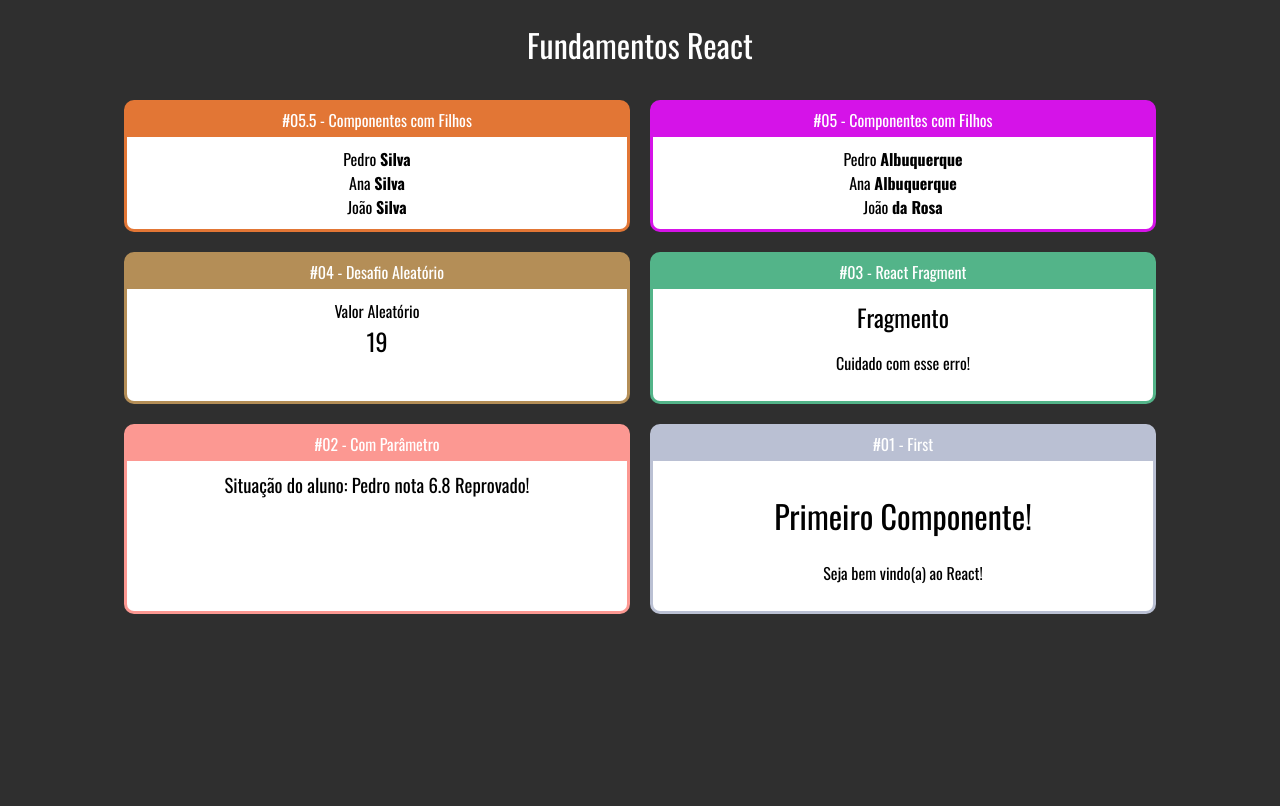
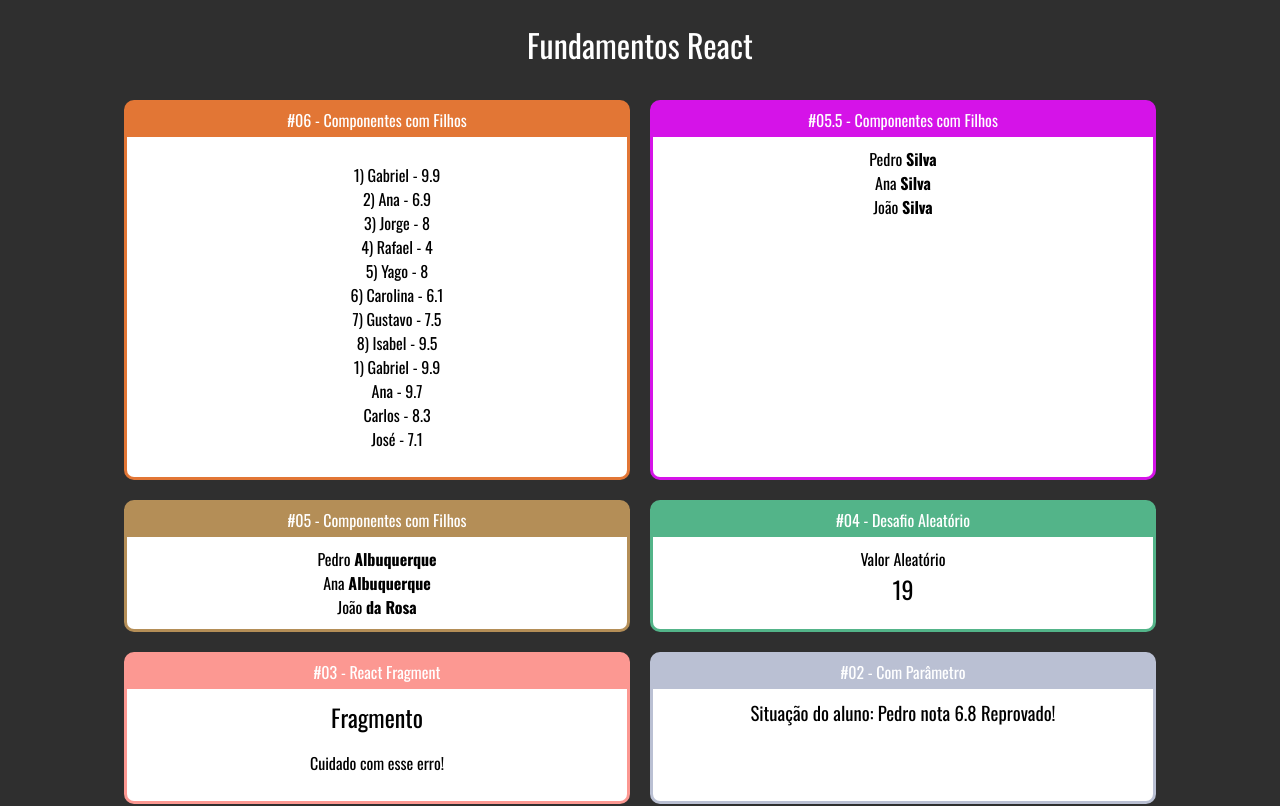
Before and after one commit to Gabones/fundamentos-react, a React (Create React App) app: page / in a window 1280 px wide. Shown: the top 806 px of the page. Built offline with nearby package versions, Linux system fonts and the light colour scheme.

Commit message:
lista de alunos

```diff
--- a/src/App.jsx
+++ b/src/App.jsx
@@ -1,6 +1,7 @@
 import React from 'react'
 import './App.css'
 
+import ListaAluno from './components/repeat/ListaAlunos'
 import FamiliaAdvanced from './components/basicos/FamiliaAdvanced'
 import FamiliaMembro from './components/basicos/FamiliaMembro'
 import Familia from './components/basicos/Familia'
@@ -39,6 +40,9 @@ export default _ =>
     <div className="App">
         <h1>Fundamentos React</h1>
         <div className="Cards">
+            <Card titulo="#06 - Componentes com Filhos" color={getRandomColor()}>
+                <ListaAluno></ListaAluno>
+            </Card>
             <Card titulo="#05.5 - Componentes com Filhos" color={getRandomColor()}>
                 <FamiliaAdvanced sobrenome="Silva">
                     <FamiliaMembro nome="Pedro" />
--- /dev/null
+++ b/src/components/repeat/ListaAlunos.jsx
@@ -0,0 +1,20 @@
+import React from 'react'
+import alunos from '../../data/aluno'
+
+export default props => {
+    const li1 = <li>{alunos[0].id}) {alunos[0].nome} - {alunos[0].nota}</li>
+
+    const lis = alunos.map(aluno => <li key={aluno.id}>{aluno.id}) {aluno.nome} - {aluno.nota}</li>,)
+
+    return (
+        <div>
+            <ul style={{ listStyle: 'none'}}>
+                {lis}
+                {li1}
+                <li>Ana - 9.7</li>
+                <li>Carlos - 8.3</li>
+                <li>José - 7.1</li>
+            </ul>
+        </div>
+    )
+}
--- /dev/null
+++ b/src/data/aluno.js
@@ -0,0 +1,10 @@
+export default [
+    { id: 1, nome: 'Gabriel',  nota: 9.9 },
+    { id: 2, nome: 'Ana',      nota: 6.9 },
+    { id: 3, nome: 'Jorge',    nota: 8 },
+    { id: 4, nome: 'Rafael',   nota: 4 },
+    { id: 5, nome: 'Yago',     nota: 8 },
+    { id: 6, nome: 'Carolina', nota: 6.1 },
+    { id: 7, nome: 'Gustavo',  nota: 7.5 },
+    { id: 8, nome: 'Isabel',   nota: 9.5 },
+]
```
